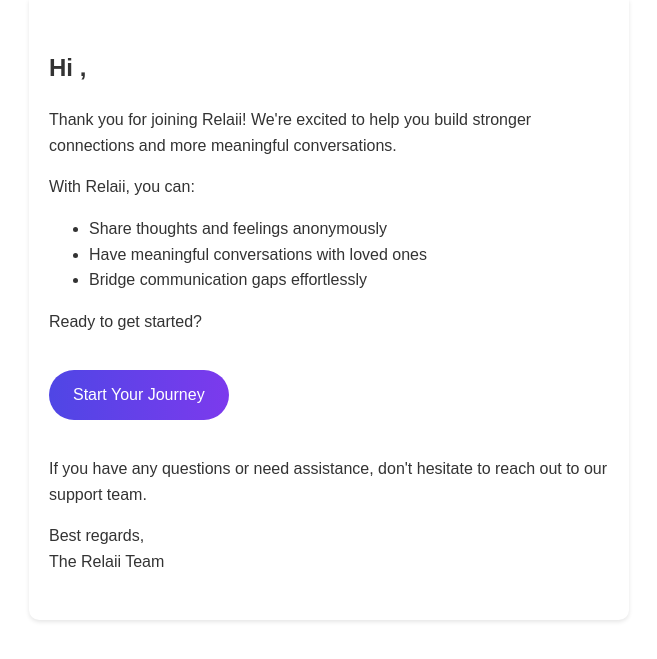
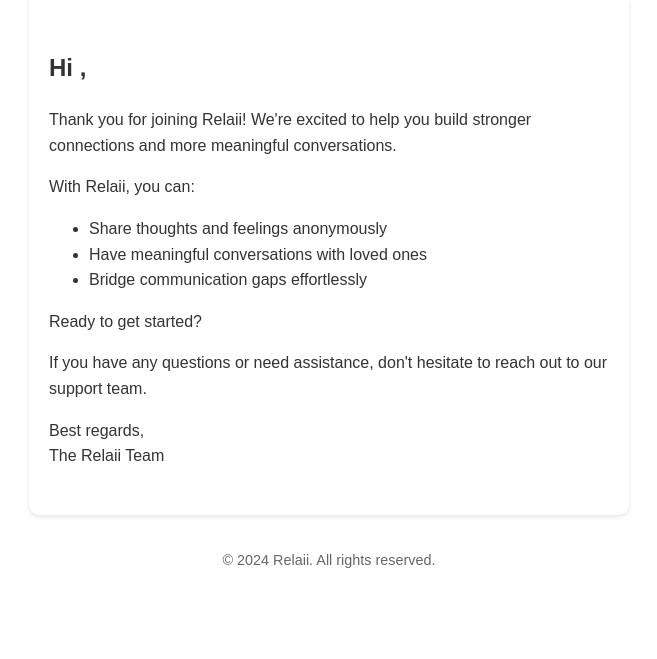
Before and after one commit to AhsanRao/relaii-app-backend, a Python web app: template app/templates/welcome_email.html in a window 1280 px wide. Shown: the part 175-834 px from the top of the page, without its empty margins (311-968 px from the left). After the commit the page ends 743 px from the top, so only its background shows below. Run offline with Jinja, Linux system fonts and the light colour scheme; the template is opened without the code that fills it, so the values that code supplies are empty.

Commit message:
Update welcome_email.html

```diff
--- a/app/templates/welcome_email.html
+++ b/app/templates/welcome_email.html
@@ -62,8 +62,6 @@
 
             <p>Ready to get started?</p>
 
-            <a href="{{login_url}}" class="button" style="color:white;">Start Your Journey</a>
-
             <p>If you have any questions or need assistance, don't hesitate to reach out to our support team.</p>
 
             <p>Best regards,<br>The Relaii Team</p>
```
